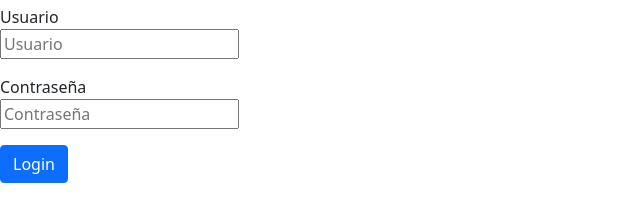
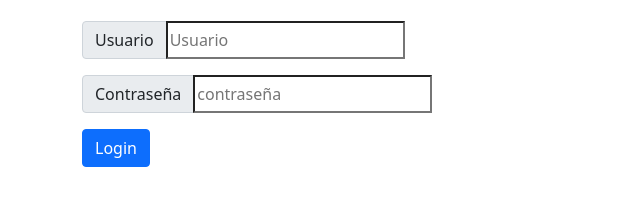
Before and after one commit to KleyDos/Blog, a website: page perfil.html in a window 1280 px wide. Shown: the part 51-272 px from the top of the page, without its empty margins (0-640 px from the left). Drawn offline with nearby package versions, Linux system fonts and the light colour scheme.

Commit message:
bootspros

```diff
--- a/perfil.html
+++ b/perfil.html
@@ -16,7 +16,6 @@
     <nav class="navbar navbar-expand-lg bg-body-tertiary">
       <div class="container-fluid">
         <a class="navbar-brand" href="#">Perfil</a>
-
         <div class="collapse navbar-collapse" id=" nacbarNavDropdow">
           <ul class="navbar-nav">
             <li class="nav-item">
@@ -28,36 +27,23 @@
         </div>
       </div>
     </nav>
+		<div class="container">
+<p>
+	<div class="input-group mb-3">
+	<span class="input-group-text" id="inputGroup-sizing-default" >Usuario</span>
+<input type="text" name="usuario" placeholder="Usuario" id="usuario" />
+</div>
+</p>
 
-    <div class="form">
-      <form name="Contacto" autocomplete="on">
-        <p>
-          <label for="username">Usuario</label>
-          <br />
-          <input
-            type="username"
-            name="Usuario"
-            placeholder="Usuario"
-            id="usuario"
-          />
-        </p>
-        <p>
-          <label for="username">Contraseña</label>
-          <br />
-          <input
-            type="username"
-            name="Contraseña"
-            placeholder="Contraseña"
-            id="Contraseña"
-          />
-        </p>
+<p>
+<div class="input-group mb-3" >
+	<span class="input-group-text" id="inputGroup-sizing-default" >Contraseña</span>
+<input type="text" name="Contraseña" placeholder="contraseña" id="contrasena" />
+</div>
+</p>
+<button type="button" value="login" onclick="" class="btn btn-primary">Login</button>
+ </div>
 
-        <button type="button" value="login" onclick="" class="btn btn-primary">
-          Login
-        </button>
-      </form>
-    </div>
-
-    <script type="module" src="primario.js"></script>
+ <script type="module" src="primario.js"></script>
   </body>
 </html>
```
